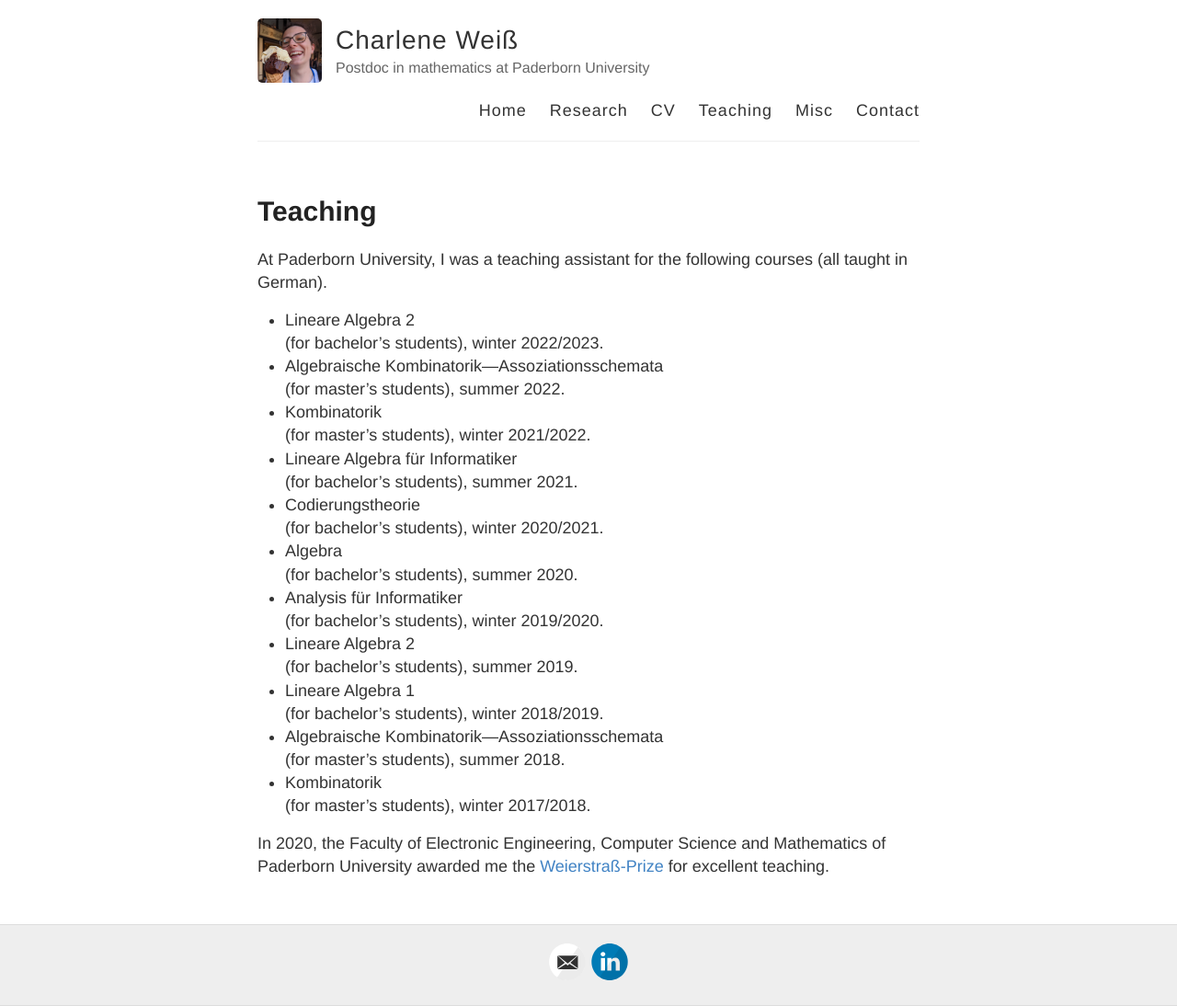
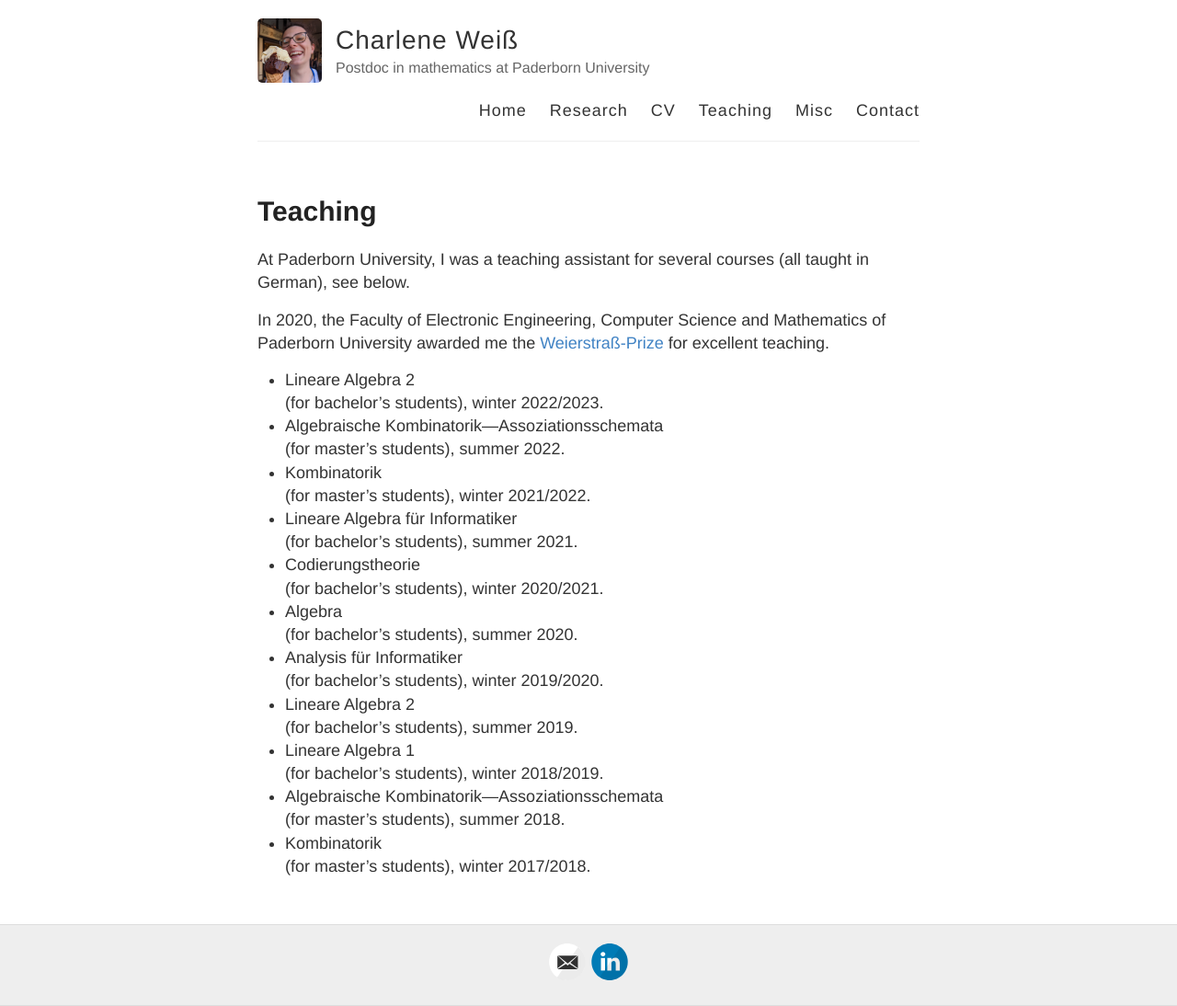
Before and after one commit to charleneweiss/charleneweiss.github.io, a Jekyll site: the page built from teaching.md, in a window 1280 px wide. Shown: the whole page at 92% size. Built offline with Jekyll 4.4.1, drawn with Linux system fonts in a browser that asks for light colours; part of the change alters nothing that is shown.

Commit message:
Update teaching.md

```diff
--- a/teaching.md
+++ b/teaching.md
@@ -4,7 +4,9 @@ title: Teaching
 permalink: /teaching/
 ---
 
-At Paderborn University, I was a teaching assistant for the following courses (all taught in German).
+At Paderborn University, I was a teaching assistant for several courses (all taught in German), see below.
+
+In 2020, the Faculty of Electronic Engineering, Computer Science and Mathematics of Paderborn University awarded me the [Weierstraß-Prize](https://www.eim.uni-paderborn.de/en/faculty/courses-of-study/studies/weierstrass-prize) for excellent teaching.
 
 - Lineare Algebra 2\
   (for bachelor's students), winter 2022/2023.
@@ -28,5 +30,3 @@ At Paderborn University, I was a teaching assistant for the following courses (a
   (for master's students), summer 2018.
 - Kombinatorik\
   (for master's students), winter 2017/2018.
-
-In 2020, the Faculty of Electronic Engineering, Computer Science and Mathematics of Paderborn University awarded me the [Weierstraß-Prize](https://www.eim.uni-paderborn.de/en/faculty/courses-of-study/studies/weierstrass-prize) for excellent teaching.
```
